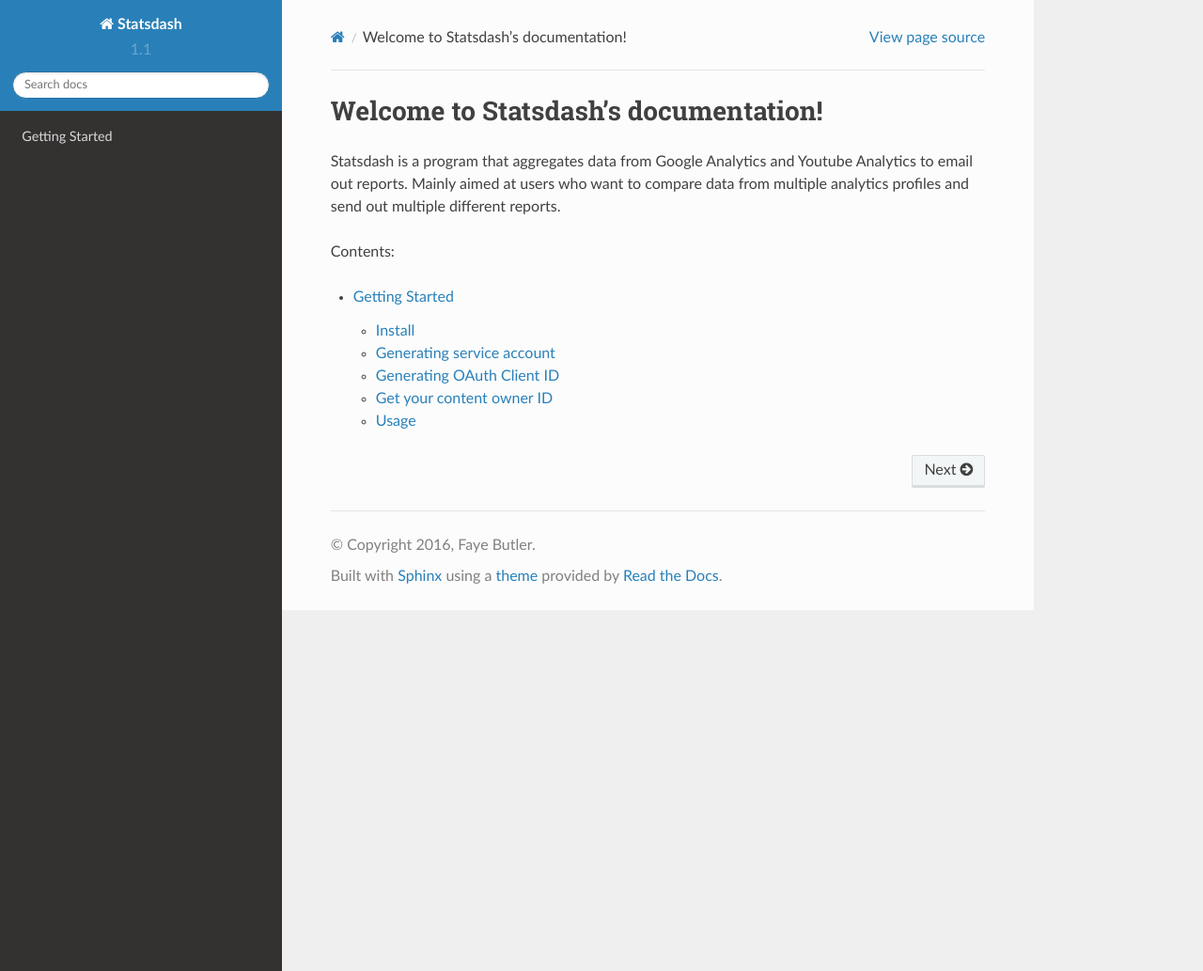
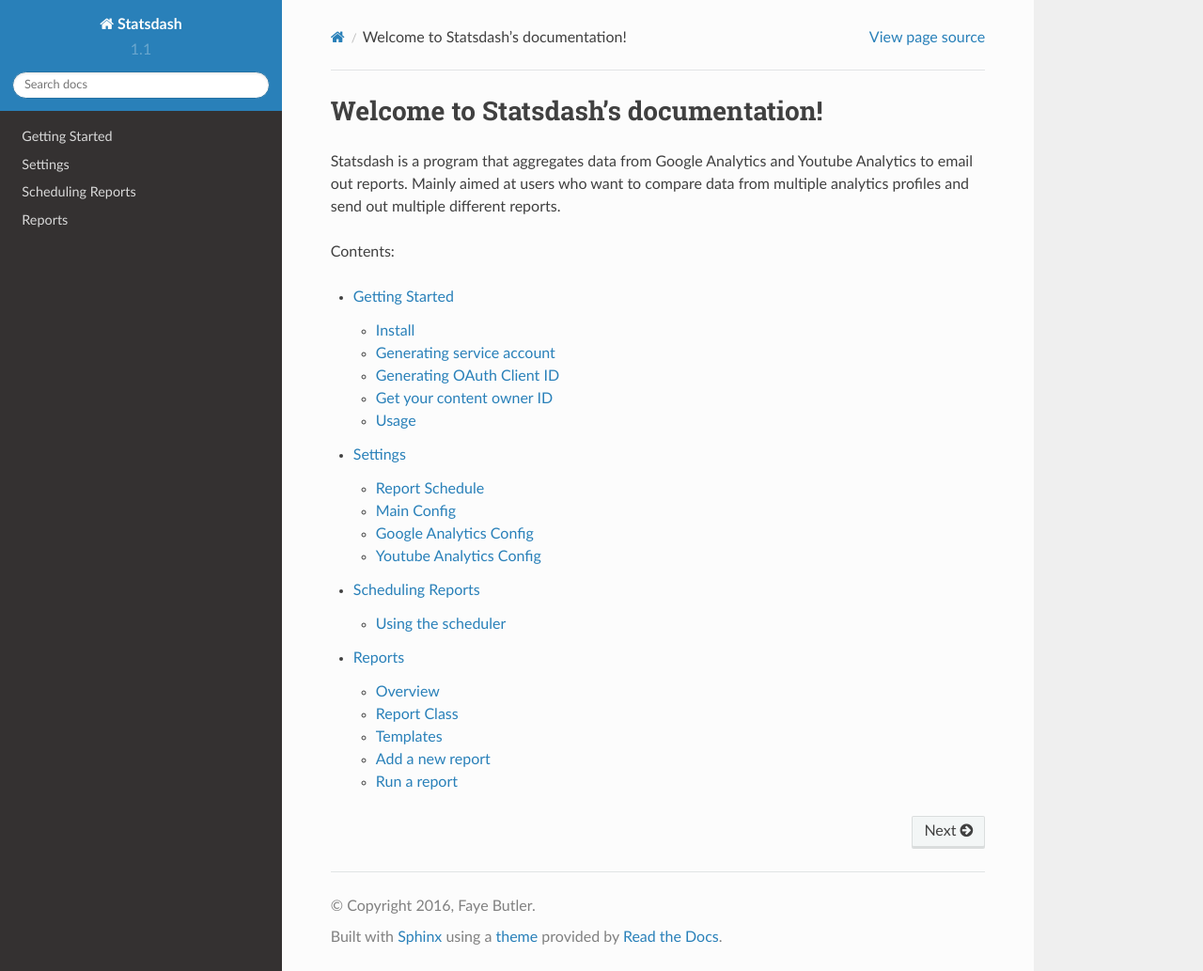
Before and after one commit to gamernetwork/gastatsdash, a Sphinx documentation site: the page built from docs/index.rst, in a window 1280 px wide and 1033 px high. Shown: the whole window at 94% size. Built offline with Sphinx 7.4.7 and the Read the Docs theme 2.0.0, drawn with Linux system fonts in a browser that asks for light colours; some of the changed lines change nothing that is shown.

Commit message:
adding start of config, schedule and report pages

```diff
--- a/docs/index.rst
+++ b/docs/index.rst
@@ -16,3 +16,6 @@
    :maxdepth: 2
 
    getting_started.rst
+   settings.rst
+   scheduler.rst
+   reports.rst
--- a/docs/reports.rst
+++ b/docs/reports.rst
@@ -1,6 +1,10 @@
 Reports
 =======
 
+Overview
+--------
+The main function of the program is to aggregate and display the data in helpful html reports.
+For each new report type there is a specific report class that inherits from the base Report class.
 
 Report Class
 ------------
@@ -22,6 +26,11 @@
 Each child report class must define they're individual "generate_html" function which calculates and passes the data to the templates.
 
 
+Templates
+--------
+Jinja 2
+
+
 Add a new report
 ---------------
 
--- /dev/null
+++ b/docs/scheduler.rst
@@ -0,0 +1,9 @@
+Scheduling Reports
+=================
+
+Using the scheduler
+------------------
+
+- schedule.db
+- how get next run works
+- run a test
--- /dev/null
+++ b/docs/settings.rst
@@ -0,0 +1,62 @@
+Settings
+=======
+
+Report Schedule
+--------------
+
+``Statsdash/report_schedule.py``
+
+This is where you list all the reports you want the scheduler to run.
+In the report_scheduler.py-example, you should be able to see an example configuration.
+All the reports must be contained in a list named "reports".
+Each report is a dictionary with the necessary key, value pairs to create that report, each one must have:
+
++--------------------+-------------------------------------------------------------------------+
+|	Key	     |			Value 						       |
++====================+=========================================================================+
+|	Report 	     |	Name of the report class you wish to use. 			       |
+|		     |		(This needs to be imported into the file)		       |
++--------------------+-------------------------------------------------------------------------+
+|	Recipients   |	 List of emails who will recieve this report.			       |
++--------------------+-------------------------------------------------------------------------+
+|	Subject	     |	 The subject line of the report					       |
+|		     |       The date period for the report is appended to the subject,	       |
+|                    |       so it might be best to end the subject line with " for ".	       |
+|                    |       e.g. "Site.net daily report for"                                  |
++--------------------+-------------------------------------------------------------------------+
+|	Sites	     |	 List of site names 						       |
+|		     |      Must be the same string as in the individual analytics config      |
++--------------------+-------------------------------------------------------------------------+
+|	Frequency    |	 Options are "WOW_DAILY" "WEEKLY" or "MONTHLY"			       |
++--------------------+----------------------+-------------------------+------------------------+
+|  Frequency Options |   Set when to run a report for Weekly or Monthly frequecy values        |
+|                    |    value should be a dictionary containing either:                      |
+|		     |	 Weekly 		        |   Monthly		               |
+|		     +----------------------------------+--------------------------------------+
+|                    |   Key = "weekday"              	|   Key = "day'	                       |
+|		     |   Value = name of the weekday    |   Value = Number of day in month     |
+|                    |      e.g. "Monday"               |      e.g. 1                          |
++--------------------+----------------------------------+--------------------------------------+
+|     Identifier     |	 indiviudal report identifier					       |
+|		     |		 used in the schedule database to store run dates.	       |
++--------------------+-------------------------------------------------------------------------+
+
+
+
+
+Main Config
+----------
+
+``Statsdash/config.py``
+
+
+Google Analytics Config
+----------------------
+
+``Statsdash/GA/config.py``
+
+
+Youtube Analytics Config
+-----------------------
+
+``Statsdash/Youtube/config.py``
```
